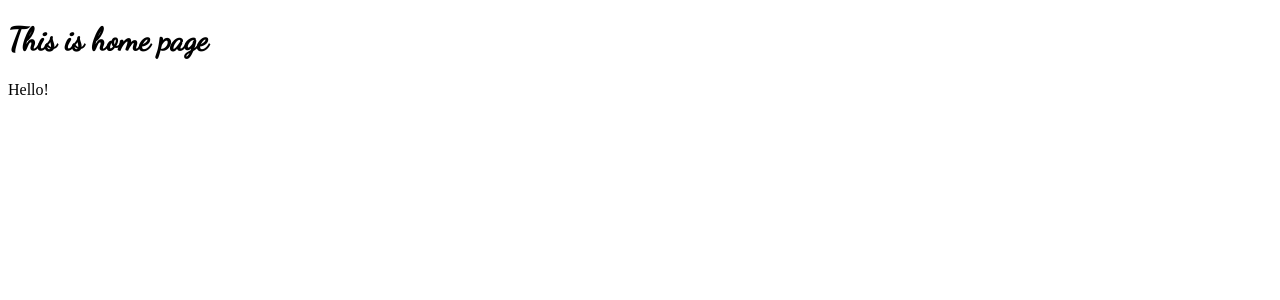
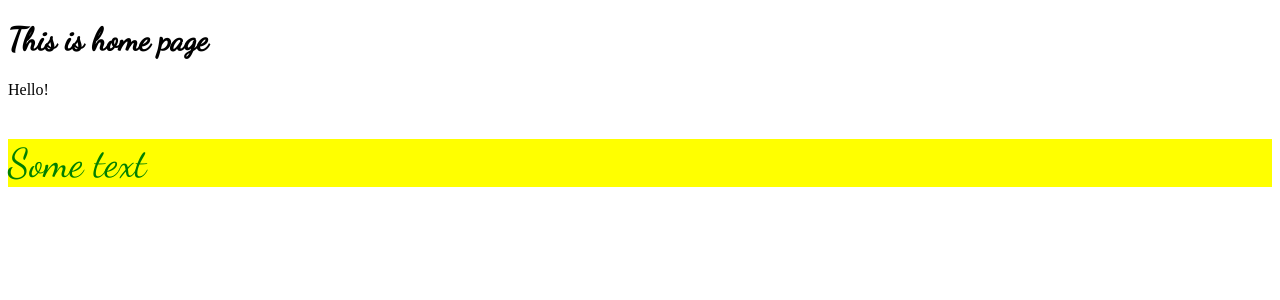
Before and after one commit to alexlobko/myfirstproject-root, a Django app: page / in a window 1280 px wide. Shown: the top 300 px of the page. Run offline with Django 3.2, Linux system fonts and the light colour scheme.

Commit message:
Add paragraph in home.html

```diff
--- a/templates/home.html
+++ b/templates/home.html
@@ -8,10 +8,17 @@
 		h1 {
 			font-family: 'Dancing Script', cursive;
 		}
+		p {
+			font-family: 'Dancing Script', cursive;
+			background: yellow;
+			color: green;
+			font-size: 250%;
+		}
 	</style>
 </head>
 <body>
 	<h1>This is home page</h1>
 	{{greeting}}
+	<p>Some text</p>
 </body>
 </html>
```
